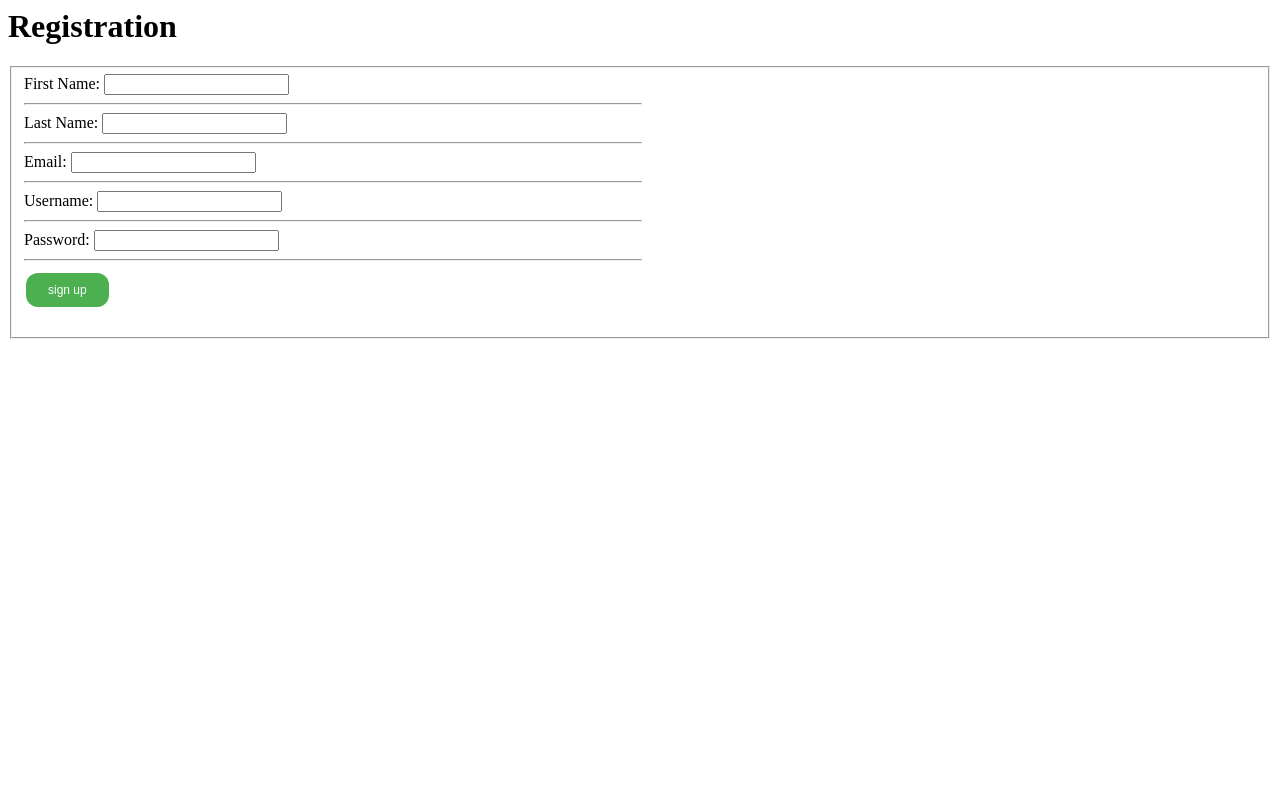
After one commit to ismail-cs/E-Learning_platform, a PHP site: page /reg.php in a window 1280 px wide. The commit adds this page. Run offline with PHP 8.4, Linux system fonts and the light colour scheme.

```diff
--- a/login page.html
+++ b/login page.html
@@ -8,6 +8,7 @@
 </head>
 <body>
 
+            <section>
                 <div class="login-box">
                     <form action="">
                         <h2>Login</h2>
@@ -25,12 +26,13 @@
                                 <label><input type="checkbox">Remember me</label>
                                 <a href="#">Forget Password?</a>
                         </div>
-            <button type="submit">Login</button>
+                        <button type="submit"> <b> Login </b> </button>
                         <div class="register-link">
                             <p>Don't have an account?<a href="#">Register</a></p>
                         </div>
                     </form>
                 </div>
+            </section>
 
     <script type="module" src="https://unpkg.com/ionicons@7.1.0/dist/ionicons/ionicons.esm.js"></script>
     <script nomodule src="https://unpkg.com/ionicons@7.1.0/dist/ionicons/ionicons.js"></script>
--- /dev/null
+++ b/reg.php
@@ -0,0 +1,71 @@
+<html>
+    <head>
+        <title> Lab Task 25 sep 23 </title>
+        <h1> Registration </h1>
+    </head>
+
+
+
+    <style>
+.button {
+  background-color: #4CAF50; /* Green */
+  border: none;
+  color: white;
+  padding: 10px 22px;
+  text-align: center;
+  text-decoration: none;
+  display: inline-block;
+  font-size: 12px;
+  margin: 4px 2px;
+  cursor: pointer;
+  position: relative;
+  border-radius: 12px;
+}
+
+
+
+
+
+</style>
+
+
+
+<body >
+
+
+                <fieldset >
+
+                        <form method="get" action="ajax.php">
+
+                        First Name: <input type="text" name="fname"> <br>
+
+                        <hr style="width:50%; text-align: left; margin-left:0">
+
+                        Last Name: <input type="text" name="lname"> <br>
+
+                        <hr style="width:50%; text-align: left; margin-left:0">
+
+                        Email: <input type="email" name="ml"> <br>
+
+                        <hr style="width:50%; text-align: left; margin-left:0">
+
+                        Username: <input type="text" name="uname"> <br>
+
+                        <hr style="width:50%; text-align: left; margin-left:0">
+
+                        Password: <input type="password" name="pass"> <br>
+
+                        <hr style="width:50%; text-align: left; margin-left:0">
+
+
+
+                                <button class="button"> sign up </button>
+
+
+                    </form>
+
+                </fieldset>
+
+</body>
+
+</html>
```
Also changed, not shown: style.css (+19 -5 lines), Free Vector _ Composed.jpeg (added), Free Vector _ Gradient landscape design background.jpeg (added). Lines whose indentation alone changed are shown as unchanged.
